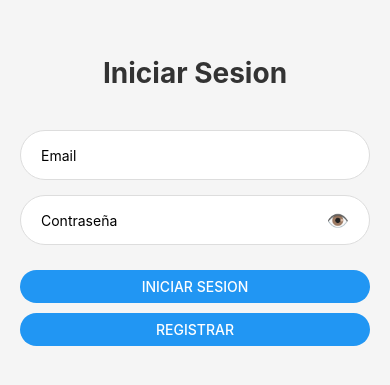
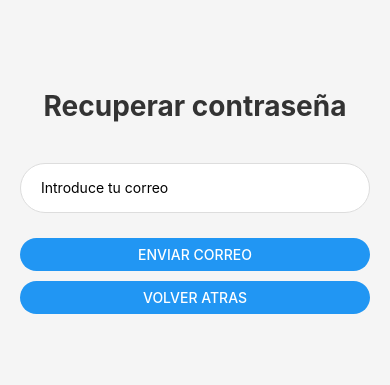
Before and after one commit to Victorr501/GestorFrontEnd, a React Native app in the folder Gestor/: screen /PerdeContrasna in a window 390 px wide. Shown: the part 221-606 px from the top of the page. Built offline with nearby package versions, Linux system fonts and the light colour scheme.

Commit message:
12/08/2025

```diff
--- a/Gestor/src/navigation/AppNavigator.js
+++ b/Gestor/src/navigation/AppNavigator.js
@@ -3,6 +3,7 @@ import { createNativeStackNavigator} from "@react-navigation/native-stack";
 import LoginScreen from "../screens/LoginScreen";
 import RegistroScreen from "../screens/RegistroScreen";
 import HomeScreen from "../screens/HomeScreen";
+import RecuperarContraseñaScreen from "../screens/RecuperarContraseñaScreen";
 
 const Stack = createNativeStackNavigator();
 
@@ -14,6 +15,7 @@ export default function AppNavigator(){
             <Stack.Screen name="Login" component={LoginScreen}/>
             <Stack.Screen name="Registro" component={RegistroScreen}/>
             <Stack.Screen name="Home" component={HomeScreen}/>
+            <Stack.Screen name="PerdeContrasna" component={RecuperarContraseñaScreen}/>
         </Stack.Navigator>
     );
 }
--- a/Gestor/src/screens/LoginScreen.js
+++ b/Gestor/src/screens/LoginScreen.js
@@ -59,6 +59,10 @@ const LoginScreen = ({navigation}) => {
         navigation.navigate('Registro')
     }
 
+    const handOlvidarContraseña = () =>{
+        navigation.navigate('PerdeContrasna')
+    }
+
     //Diseño de la aplicacion
     return (
         <SafeAreaView style={styles.safeArea}>
@@ -103,6 +107,12 @@ const LoginScreen = ({navigation}) => {
                         onPress={handRegistar}
                     />
                 </View>
+                <Text
+                    style={styles.olvidarContrseña}
+                    onPress={handOlvidarContraseña}
+                >
+                    He olvidado mi contraseña
+                </Text>
             </View>
         </SafeAreaView>
     );
@@ -171,6 +181,13 @@ const styles = StyleSheet.create({
         marginBottom: 10,
         textAlign: "center",
     },
+    olvidarContrseña:{
+        fontSize: 14,            // texto pequeño
+        color: "#007AFF",        // azul tipo enlace
+        textAlign: "center",     // centrado
+        marginTop: 15,
+        cursor: "pointer",
+    }
 });
 
 export default LoginScreen;
--- /dev/null
+++ b/Gestor/src/screens/RecuperarContraseñaScreen.js
@@ -0,0 +1,146 @@
+import React, {useState} from "react";
+import{
+    View,
+    Text,
+    TextInput,
+    Button,
+    Alert,
+    StyleSheet,
+    SafeAreaView,
+    TouchableOpacity
+} from 'react-native';
+import { validateEmail } from "../utils/ValidarEmail";
+import { enviarRecuperacion } from "../services/tokeService";
+
+const RecuperarContraseñaScreen = ({navigation}) => {
+
+
+    //Parametro del correo
+    const [email, setEmail] = useState("");
+    const [error, setError] = useState("");
+
+    //Metodo para volver atras
+    const handleBack = () => {
+       navigation.navigate('Login');
+    }
+
+    const handleEnviarPeticion = async () => {
+        if(!email){
+            setError("Tienes que escribir una contraseña");
+            return;
+        }
+
+        if(!validateEmail(email)){
+            setError("El correo no es valido");
+            return;
+        }
+
+        try{
+
+            await enviarRecuperacion(email);
+            setError("Verifica el correo");
+            setEmail("");
+
+        } catch(error){
+            console.log(error);
+            alert("Error de conexión con el servidor");
+        }
+    }
+
+    return (
+        <SafeAreaView style={styles.safeArea}>
+            <View style={styles.container}>
+                <Text style={styles.title}>Recuperar contraseña</Text>
+
+                <TextInput
+                    style={styles.input}
+                    placeholder="Introduce tu correo"
+                    value={email}
+                    onChangeText={setEmail}
+                    keyboardType="email-address"
+                    autoCapitalize="none"
+                />
+
+                <View style={styles.buttonContainer}>
+                    <Button title="Enviar correo" onPress={handleEnviarPeticion}/>
+                </View>
+
+                <View style={styles.buttonContainer}>
+                    <Button title="Volver atras" onPress={handleBack}/>
+                </View>
+
+                {error ? <Text style={styles.errorText}>{error}</Text> : null}
+
+            </View>
+        </SafeAreaView>
+    );
+};
+
+const styles = StyleSheet.create({
+    safeArea: {
+        flex: 1,
+        backgroundColor: "#f5f5f5",
+    },
+    container: {
+        flex: 1,
+        justifyContent: "center",
+        alignItems: "center",
+        padding: 20,
+    },
+    title: {
+        fontSize: 28,
+        fontWeight: "bold",
+        marginBottom: 40,
+        color: "#333",
+    },
+    input: {
+        width: "100%",
+        height: 50,
+        backgroundColor: "#fff",
+        borderRadius: 25,
+        paddingHorizontal: 20,
+        marginBottom: 15,
+        borderWidth: 1,
+        borderColor: "#ddd",
+    },
+    passwordContainer: {
+        flexDirection: "row",
+        alignItems: "center",
+        width: "100%",
+        height: 50,
+        backgroundColor: "#fff",
+        borderRadius: 25,
+        borderWidth: 1,
+        borderColor: "#ddd",
+        marginBottom: 15,
+        paddingHorizontal: 10,
+    },
+    inputPassword: {
+        flex: 1,
+        height: "100%",
+        paddingHorizontal: 10,
+    },
+    eyeBtn: {
+        paddingHorizontal: 10,
+    },
+    eyeText: {
+        fontSize: 18,
+    },
+    buttonContainer: {
+        width: "100%",
+        marginTop: 10,
+        borderRadius: 25,
+        overflow: "hidden",
+    },
+    errorText: {
+        color: "red",
+        marginBottom: 10,
+        textAlign: "center",
+    },
+    olvidarContrseña:{
+
+    }
+});
+
+
+export default RecuperarContraseñaScreen;
--- /dev/null
+++ b/Gestor/src/services/tokeService.js
@@ -0,0 +1,30 @@
+
+
+const API_BASE_URL = 'http://10.0.2.2:8000/api/v1';
+
+export const enviarRecuperacion = async(email) =>{
+    const url = `${API_BASE_URL}/token/enviarRecuperacion/${email}`;
+
+    try{
+
+        const response = await fetch(url, {
+            method :'POST',
+            headers : {
+                "Content-Type" : "application/json",
+            },
+            body: JSON.stringify({email})
+        });
+
+        if(!response.ok){
+            const erroData = await response.json();
+            throw new Error(erroData.detail);
+        }
+
+        const result = await response.json();
+        return result;
+
+    } catch(error){
+        console.error("Error en el servidor", error.message);
+        throw error;
+    }
+}
```
